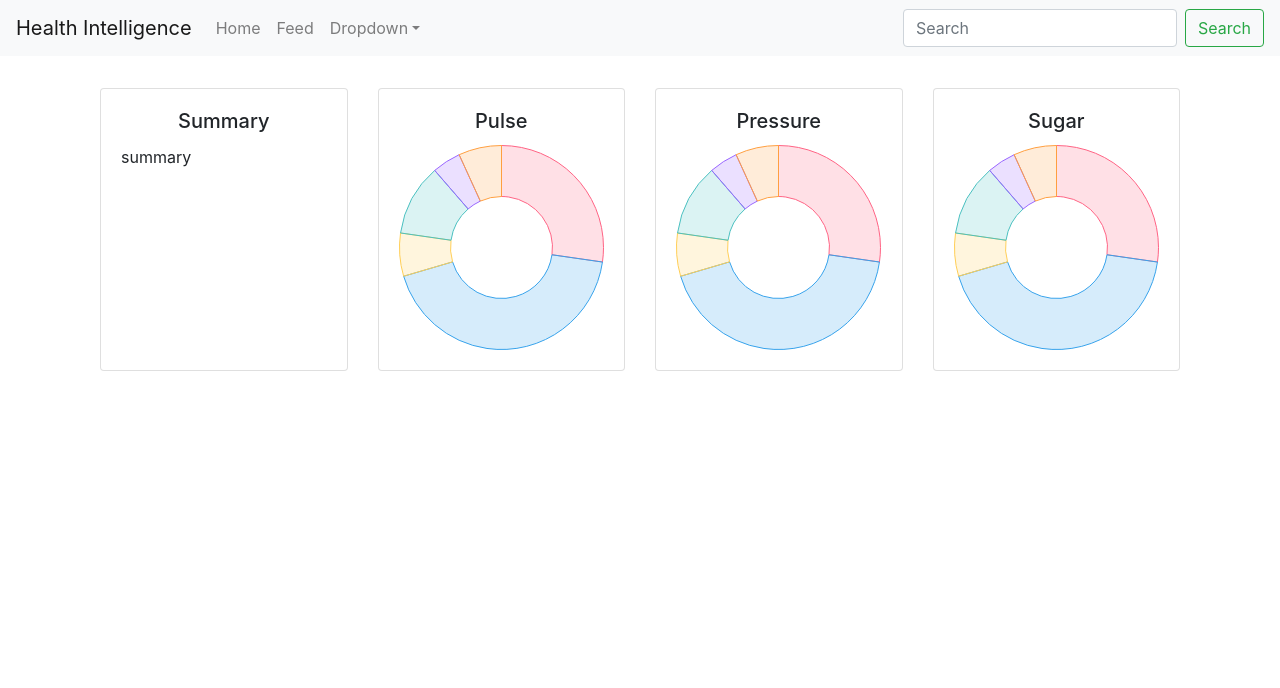
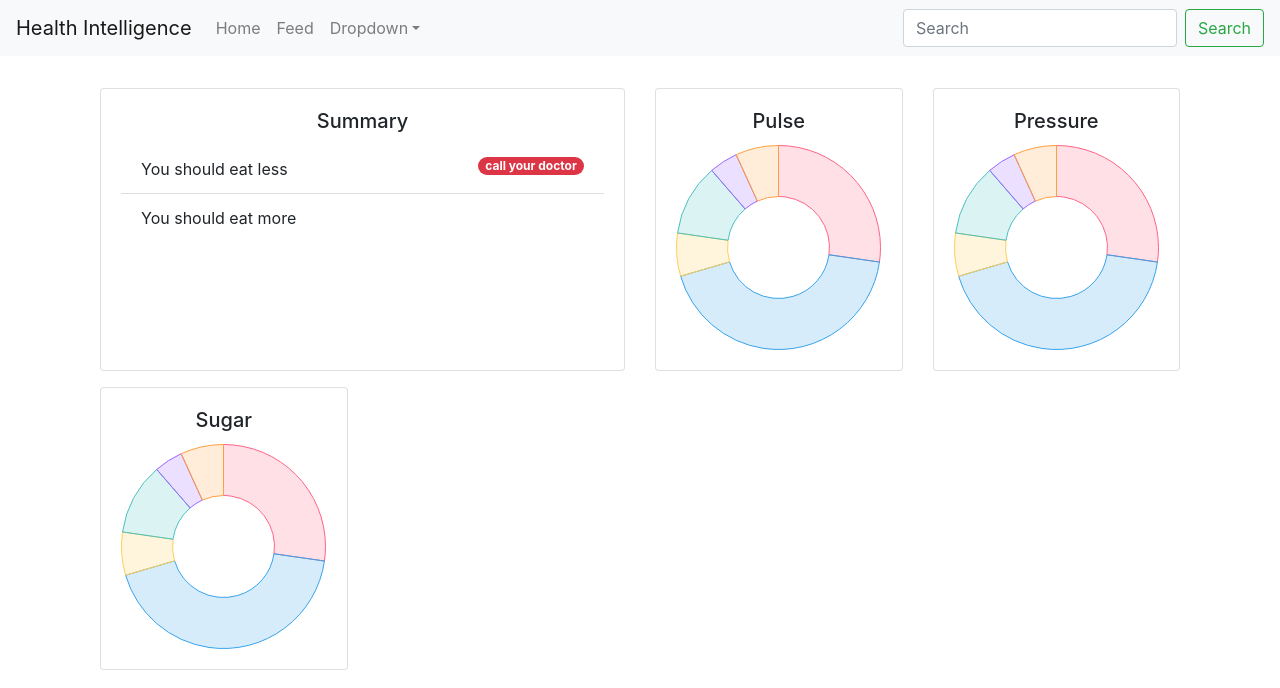
Before and after one commit to eduardvercaemer/itesm-hackathon-health-intelligence, a Next.js app: page / in a window 1280 px wide. Shown: the top 688 px of the page. Built offline with nearby package versions, Linux system fonts and the light colour scheme.

Commit message:
add: basic dashboard summary; badge

```diff
--- a/components/main-dashboard.js
+++ b/components/main-dashboard.js
@@ -1,5 +1,5 @@
 import { Chart, ArcElement } from "chart.js";
-import { Container, Card, Row, Col } from "react-bootstrap";
+import { Badge, Container, Card, Row, Col, ListGroup } from "react-bootstrap";
 import { Doughnut } from "react-chartjs-2";
 Chart.register(ArcElement);
 
@@ -35,8 +35,8 @@ const DummyChart = () => (
 );
 
 // center title text
-const DummyCard = ({ title, children }) => (
-  <Col sm={12} md={4} lg={3} className="mt-3">
+const DummyCard = ({ title, children, bigger }) => (
+  <Col sm={12} md={bigger ? 6 : 4} lg={bigger ? 6 : 3} className="mt-3">
     <Card className="h-100">
       <Card.Body>
         <Card.Title className="text-center">{title}</Card.Title>
@@ -46,8 +46,17 @@ const DummyCard = ({ title, children }) => (
   </Col>
 );
 
+// the summary is a list group with items and pill badges right aligned
 const Summary = () => (
-  <p>summary</p>
+  <ListGroup variant="flush">
+    <ListGroup.Item>
+      You should eat less
+      <Badge pill variant="danger" className="float-right">
+        call your doctor
+      </Badge>
+    </ListGroup.Item>
+    <ListGroup.Item>You should eat more</ListGroup.Item>
+  </ListGroup>
 );
 
 export default function MainDashboard() {
@@ -55,7 +64,7 @@ export default function MainDashboard() {
   return (
     <Container>
       <Row>
-        <DummyCard title="Summary">
+        <DummyCard bigger title="Summary">
           <Summary />
         </DummyCard>
 
```
